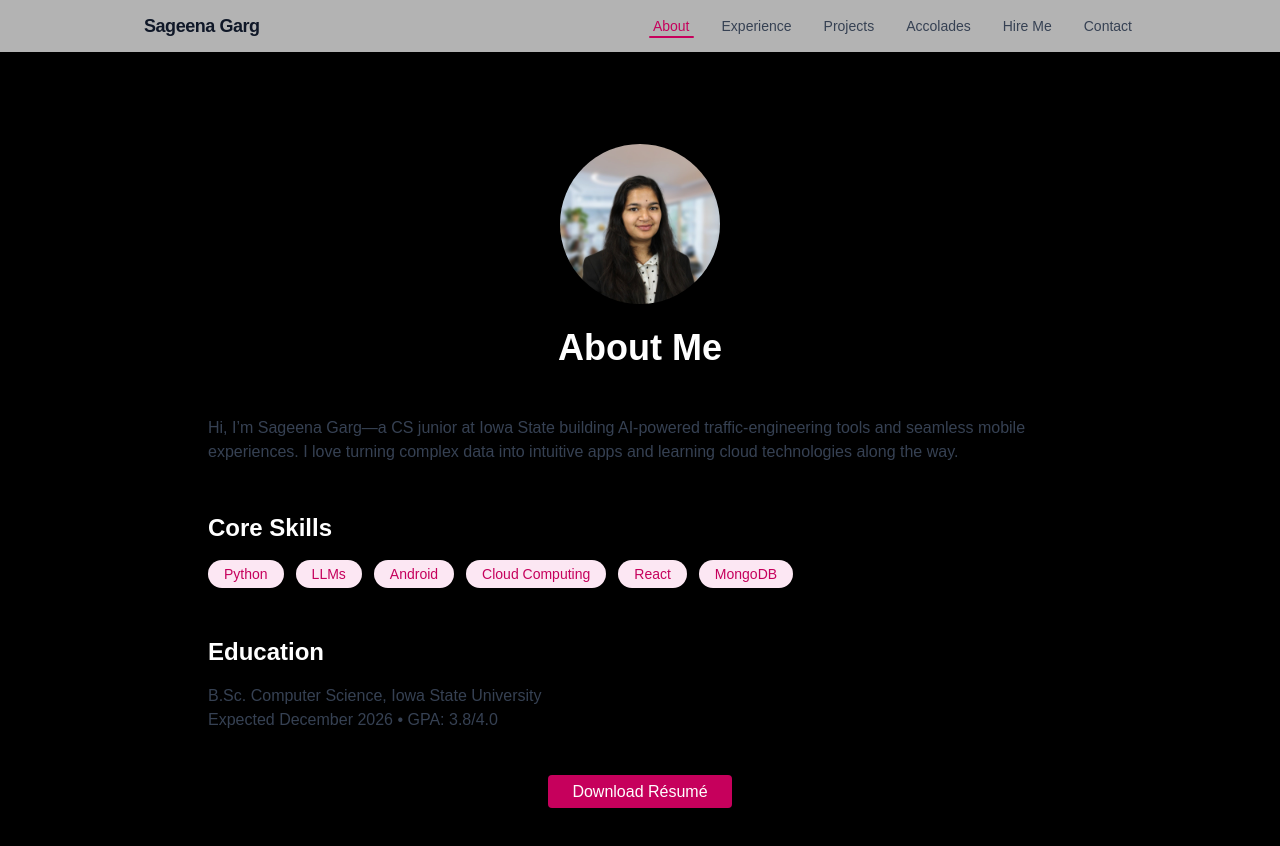
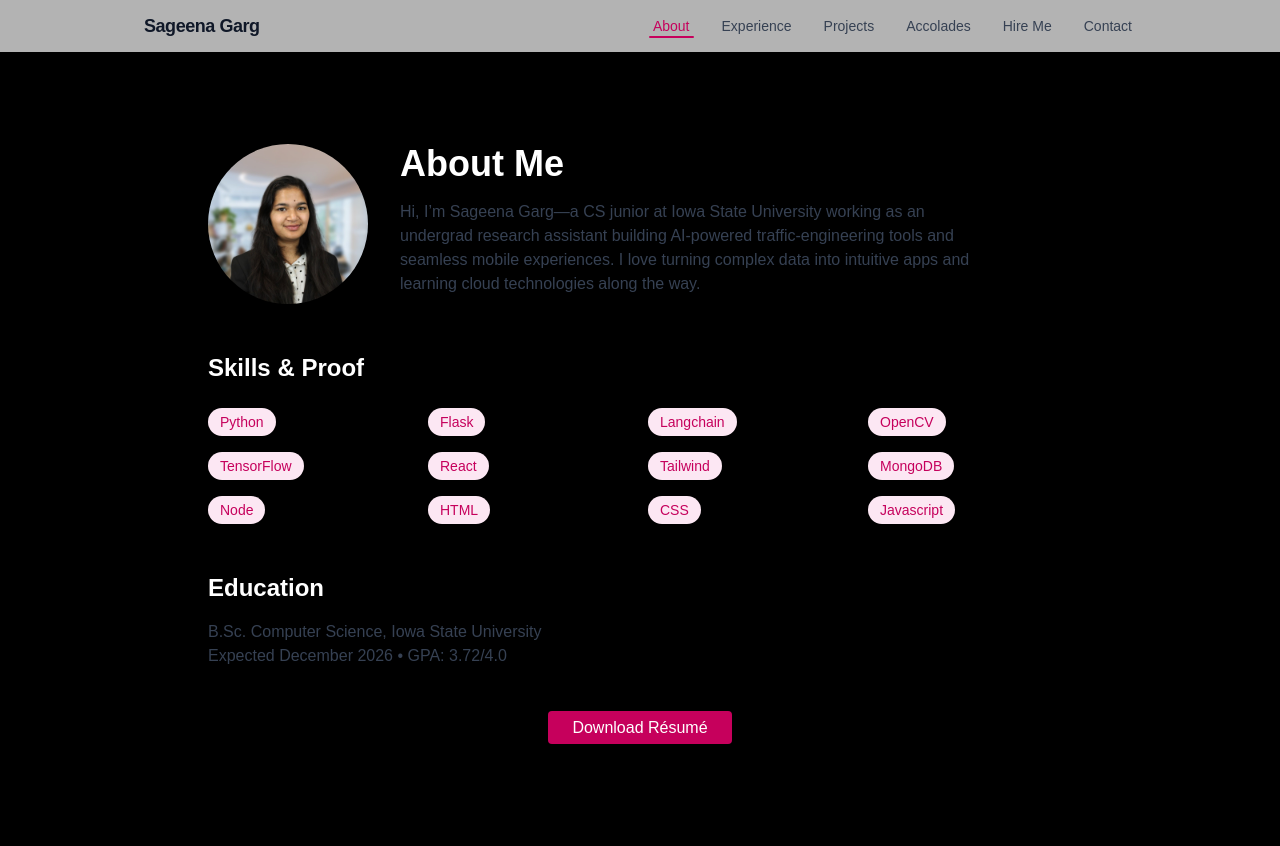
Before and after one commit to SageGarg/sageena-portfolio, a Next.js app: page /about in a window 1280 px wide. Shown: the top 846 px of the page. After the commit the page ends 804 px from the top, so only its background shows below. Built offline with nearby package versions, Linux system fonts and the light colour scheme.

Commit message:
about page

```diff
--- a/package.json
+++ b/package.json
@@ -10,8 +10,9 @@
   },
   "dependencies": {
     "clsx": "^2.1.1",
-    "framer-motion": "^12.16.0",
+    "framer-motion": "^12.18.1",
     "gsap": "^3.13.0",
+    "lucide-react": "^0.517.0",
     "next": "15.3.3",
     "react": "^19.0.0",
     "react-dom": "^19.0.0"
--- a/src/app/(main)/about/page.tsx
+++ b/src/app/(main)/about/page.tsx
@@ -1,52 +1,110 @@
-// src/app/(site)/about/page.tsx
-export const metadata = { title: 'About – Sageena Garg' };
+"use client";
+import { useState } from "react";
+import Link from "next/link";
+import { motion } from "framer-motion";
+import { Projects } from "@/content/projects";
 
 export default function About() {
+  // Flatten all project entries
+  const all = Projects.flatMap((sec) => sec.data);
+
+  // Build skill→project list
+  const skillMap: Record<string, typeof all> = {};
+  all.forEach((p) => {
+    p.stack.forEach((skill) => {
+      (skillMap[skill] ||= []).push(p);
+    });
+  });
+
+  const [openSkill, setOpenSkill] = useState<string | null>(null);
   return (
     <section className="mx-auto max-w-4xl px-4 py-16 space-y-12">
-      {/* 1. Header with photo */}
-      <div className="flex flex-col items-center text-center">
+      {/* 1. Header with photo & bio side-by-side */}
+      <div className="flex flex-col items-center text-center md:flex-row md:items-start md:text-left md:space-x-8">
+        {/* Photo */}
         <img
           src="/images/me.png"
           alt="Sageena Garg"
-          className="h-40 w-40 rounded-full object-cover shadow-lg"
+          className="h-40 w-40 flex-shrink-0 rounded-full object-cover shadow-lg"
         />
-        <h1 className="mt-6 text-4xl font-bold">About Me</h1>
-      </div>
 
-      {/* 2. Elevator Bio */}
-      <div className="prose mx-auto text-gray-700 dark:text-gray-300">
-        <p>
-          Hi, I’m Sageena Garg—a CS junior at Iowa State building AI-powered traffic-engineering tools and seamless mobile experiences.
-          I love turning complex data into intuitive apps and learning cloud technologies along the way.
-        </p>
-      </div>
-
-      {/* 3. Core Skills */}
-      <div>
-        <h2 className="mb-4 text-2xl font-semibold">Core Skills</h2>
-        <div className="flex flex-wrap gap-3">
-          {['Python','LLMs','Android','Cloud Computing','React','MongoDB'].map(skill => (
-            <span
-              key={skill}
-              className="rounded-full bg-pink-100 px-4 py-1 text-sm font-medium text-pink-700"
-            >
-              {skill}
-            </span>
-          ))}
+        {/* Title & Bio */}
+        <div className="mt-6 md:mt-0">
+          <h1 className="text-4xl font-bold">About Me</h1>
+          <p className="mt-4 max-w-xl text-gray-700 dark:text-gray-300">
+            Hi, I’m Sageena Garg—a CS junior at Iowa State University working as an undergrad research assistant building AI-powered
+            traffic-engineering tools and seamless mobile experiences. I love
+            turning complex data into intuitive apps and learning cloud
+            technologies along the way.
+          </p>
         </div>
       </div>
 
+      {/* skills section */}
+
+      {/* Interactive Skills & Proof */}
+      <div className="mt-12">
+        <h2 className="mb-6 text-2xl font-semibold">Skills & Proof</h2>
+        <div className="grid grid-cols-2 gap-4 sm:grid-cols-3 lg:grid-cols-4">
+          {Object.entries(skillMap).map(([skill, list]) => {
+            const isOpen = openSkill === skill;
+            return (
+              <div
+                key={skill}
+                className="relative overflow-visible"
+                onMouseEnter={() => setOpenSkill(skill)}
+                onMouseLeave={() => setOpenSkill(null)}
+              >
+                {/* badge */}
+                <span className="inline-block rounded-full bg-pink-100 px-3 py-1 text-sm font-medium text-pink-700 cursor-pointer">
+                  {skill}
+                </span>
+
+                {/* popover panel */}
+                {isOpen && (
+                  <motion.div
+                    initial={{ opacity: 0, y: 8 }}
+                    animate={{ opacity: 1, y: 0 }}
+                    exit={{ opacity: 0, y: 8 }}
+                    transition={{ duration: 0.2 }}
+                    className="absolute left-1/2 top-full z-10 w-48 -translate-x-1/2
+                             mt-2 rounded-md border border-gray-200 bg-white dark:border-zinc-700 dark:bg-zinc-800
+                             p-2 shadow-lg"
+                  >
+                    <p className="mb-1 text-xs font-medium text-gray-500 dark:text-gray-400">
+                      Used in:
+                    </p>
+                    <ul className="space-y-1">
+                      {list.map((p) => (
+                        <li key={p.title}>
+                          <Link
+                            href={`/projects#${p.title
+                              .toLowerCase()
+                              .replace(/\s+/g, "-")}`}
+                            className="text-sm text-pink-700 hover:underline"
+                          >
+                            {p.title}
+                          </Link>
+                        </li>
+                      ))}
+                    </ul>
+                  </motion.div>
+                )}
+              </div>
+            );
+          })}
+        </div>
+      </div>
 
       {/* 5. Education */}
       <div>
         <h2 className="mb-4 text-2xl font-semibold">Education</h2>
         <p className="text-gray-700 dark:text-gray-300">
-          B.Sc. Computer Science, Iowa State University<br/>
-          Expected December 2026 • GPA: 3.8/4.0
+          B.Sc. Computer Science, Iowa State University
+          <br />
+          Expected December 2026 • GPA: 3.72/4.0
         </p>
       </div>
-
 
       {/* 7. Call to Action */}
       <div className="text-center">
--- a/src/app/(main)/accolades/page.tsx
+++ b/src/app/(main)/accolades/page.tsx
@@ -1,12 +1,75 @@
-export const metadata = { title: 'About – Sageena Garg' };
+'use client';
+import { useState } from 'react';
+import Link from 'next/link';
+import { motion } from 'framer-motion';
+import { Projects } from '@/content/projects';
 
-export default function Accolades() {
+export default function AboutSkills() {
+  // Flatten all project entries
+  const all = Projects.flatMap(sec => sec.data);
+
+  // Build skill→project list
+  const skillMap: Record<string, typeof all> = {};
+  all.forEach((p) => {
+    p.stack.forEach(skill => {
+      ;(skillMap[skill] ||= []).push(p);
+    });
+  });
+
+  const [openSkill, setOpenSkill] = useState<string|null>(null);
+
   return (
-    <section className="mx-auto max-w-4xl px-4 py-24">
-      <h1 className="mb-6 text-4xl font-bold">Accolades</h1>
-      <p className="leading-relaxed text-gray-700 dark:text-gray-300">
-        *writing still
-      </p>
-    </section>
+    <div className="mt-12">
+      <h2 className="mb-6 text-2xl font-semibold">Skills & Proof</h2>
+      <div className="grid grid-cols-2 gap-4 sm:grid-cols-3 lg:grid-cols-4">
+        {Object.entries(skillMap).map(([skill, list]) => {
+          const isOpen = openSkill === skill;
+          return (
+            <div
+              key={skill}
+              className="relative overflow-visible"
+              onMouseEnter={() => setOpenSkill(skill)}
+              onMouseLeave={() => setOpenSkill(null)}
+            >
+              {/* badge */}
+              <span className="inline-block rounded-full bg-pink-100 px-3 py-1 text-sm font-medium text-pink-700 cursor-pointer">
+                {skill}
+              </span>
+
+              {/* popover panel */}
+              {isOpen && (
+                <motion.div
+                  initial={{ opacity: 0, y: 8 }}
+                  animate={{ opacity: 1, y: 0 }}
+                  exit={{ opacity: 0, y: 8 }}
+                  transition={{ duration: 0.2 }}
+                  className="absolute left-1/2 top-full z-10 w-48 -translate-x-1/2
+                             mt-2 rounded-md border border-gray-200 bg-white dark:border-zinc-700 dark:bg-zinc-800
+                             p-2 shadow-lg"
+                >
+                  <p className="mb-1 text-xs font-medium text-gray-500 dark:text-gray-400">
+                    Used in:
+                  </p>
+                  <ul className="space-y-1">
+                    {list.map((p) => (
+                      <li key={p.title}>
+                        <Link
+                          href={`/projects#${p.title
+                            .toLowerCase()
+                            .replace(/\s+/g, '-')}`}
+                          className="text-sm text-pink-700 hover:underline"
+                        >
+                          {p.title}
+                        </Link>
+                      </li>
+                    ))}
+                  </ul>
+                </motion.div>
+              )}
+            </div>
+          );
+        })}
+      </div>
+    </div>
   );
 }
--- a/src/content/projects.ts
+++ b/src/content/projects.ts
@@ -11,6 +11,7 @@ export const Projects = [
         image: "/images/signalverse.png",
         link: "https://github.com/SageGarg/signalVerse",
         demo: "http://trafficsignalverse.com/",
+        stack: ['Python','Flask','Langchain']
       },
       {
         category: "AI + Traffic Engineering",
@@ -22,6 +23,7 @@ export const Projects = [
         // image: "/images/yellowlight.png",
         link: "https://github.com/SageGarg/cciPhase2",
         demo: "",
+        stack: ['Python', 'OpenCV', 'TensorFlow' ]
       },
       {
         category: "Mobile",
@@ -32,6 +34,7 @@ export const Projects = [
         image: "/images/travelmate-android.png",
         link: "https://github.com/SageGarg/TravelMateApp",
         demo: "https://youtu.be/yBcNq37_ZDU?si=3br8Pv1m8-LNQzIl",
+        stack: ['Python', 'OpenCV', 'TensorFlow' ]
       },
       {
         category: "Web & Full-Stack",
@@ -42,6 +45,7 @@ export const Projects = [
         image: "/images/travelmate-web.png",
         link: "https://github.com/SageGarg/TripAtlas",
         demo: "",
+        stack: ['React', 'Tailwind', 'MongoDB' ]
       },
 
       {
@@ -54,6 +58,7 @@ export const Projects = [
         link: "https://github.com/SageGarg/EduMart",
         image: "/images/edumart.png", // Replace with your actual image path
         demo: "https://edumart-demo.vercel.app/", // Replace with your actual deployed demo link
+        stack: ['React', 'Node' ]
       },
       {
         category: "Web & Full-Stack",
@@ -64,6 +69,7 @@ export const Projects = [
         link: "https://github.com/SageGarg/MovieMaze", // Replace with your actual GitHub repo link
         demo: "https://your-deployed-site-link.com", // Replace with your live demo link if deployed
         image: "/images/moviemaze.png", // Replace with actual image path you’re using
+        stack: ['HTML', 'CSS', 'Javascript' ]
       },
     ],
   },
```
Also changed, not shown: 1 other file (tests, documents, lock files or other folders).
